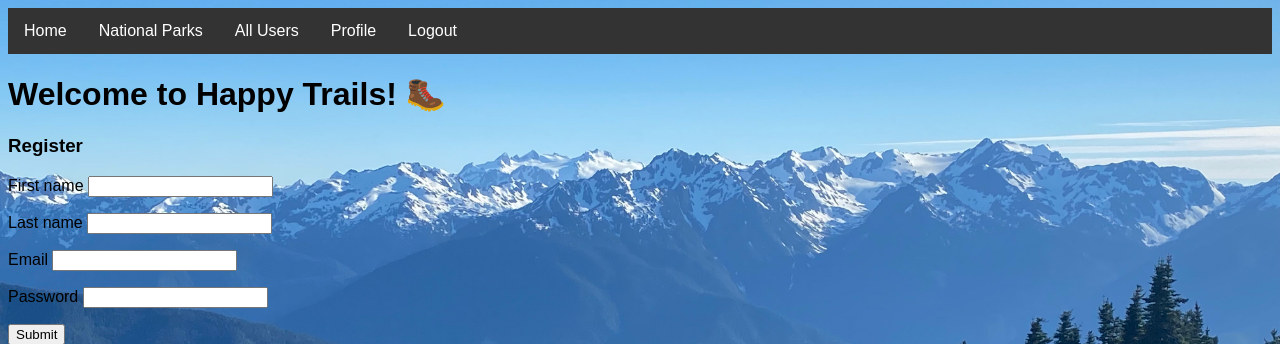
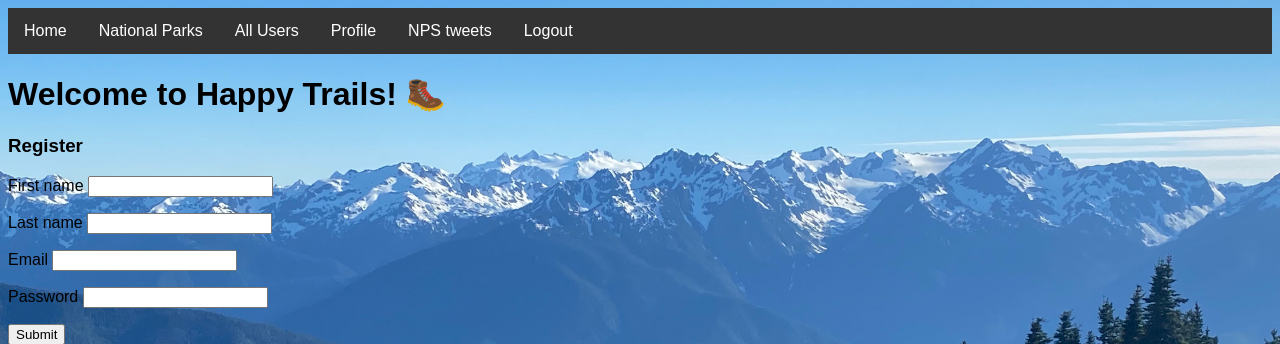
Before and after one commit to susannmwu/capstone-project, a Flask app: page / in a window 1280 px wide. Shown: the top 344 px of the page. Run offline with Flask 2, Linux system fonts and the light colour scheme.

Commit message:
added route to view NPS tweets

```diff
--- a/server.py
+++ b/server.py
@@ -19,6 +19,12 @@ API_KEY = os.environ["NPS_KEY"]
 def homepage():
     """View homepage."""
     return render_template("homepage.html")
+
+
+@app.route("/nps-tweets")
+def nps_tweets():
+    """View NPS tweets """
+    return render_template("nps_tweets.html")
 
 
 @app.route("/national-parks")
--- a/static/styles.css
+++ b/static/styles.css
@@ -59,3 +59,7 @@ border: 2px solid black;
 .child {
   text-align: center;
 }
+
+.twitter-timeline {
+  text-align: center;
+}
--- a/templates/base.html
+++ b/templates/base.html
@@ -20,7 +20,8 @@
     <li id="nav"><a href="/">Home</a></li>
     <li id="nav"><a href="/national-parks">National Parks</a></li>
     <li id="nav"><a href="/users">All Users</a></li>
-    <li id="nav"><a href="/user_details.html">Profile</a></li>
+    <li id="nav"><a href="">Profile</a></li>
+    <li id="nav"><a href="/nps-tweets">NPS tweets</a></li>
     <li id="nav"><a href="/logout">Logout</a></li>
     </div>
 
```
